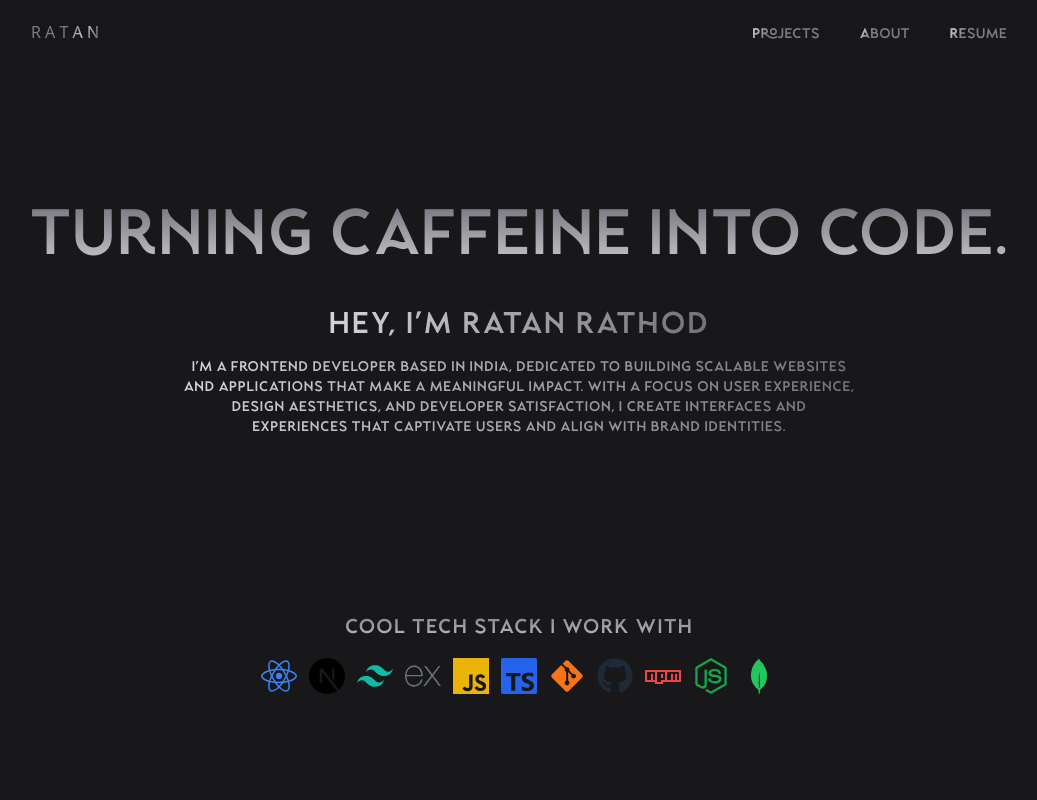
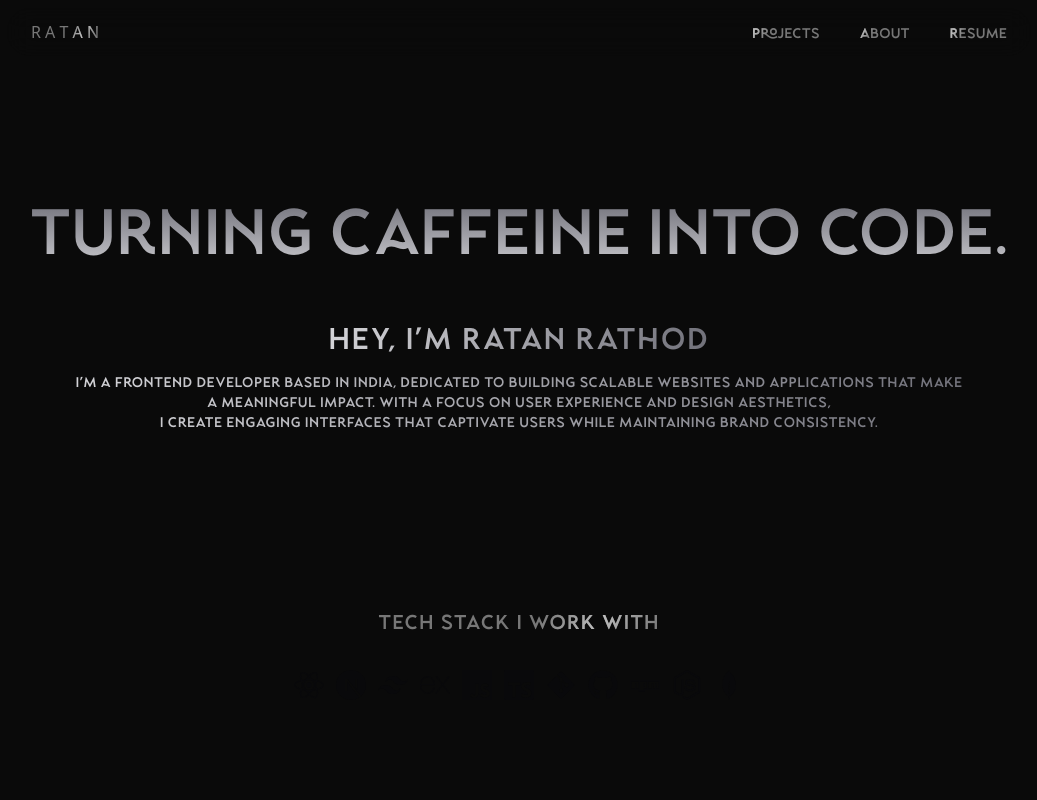
Before and after one commit to ratanz/Portfolio, a Next.js app: page / in a window 1280 px wide. Shown: the top 800 px of the page, without its empty margins (121-1158 px from the left). Built offline with nearby package versions, Linux system fonts and the light colour scheme.

Commit message:
shadow effect on icon

```diff
--- a/components/Homepage.tsx
+++ b/components/Homepage.tsx
@@ -3,9 +3,9 @@
 import React, { useEffect, useRef } from 'react'
 import { gsap } from 'gsap'
 import { ScrollTrigger } from 'gsap/ScrollTrigger'
-import { FaReact, FaGitAlt, FaGithub, FaNpm, FaNodeJs } from 'react-icons/fa';
+import { FaReact, FaGitAlt, FaGithub, FaNpm, FaNodeJs, FaHome, FaUser, FaCode } from 'react-icons/fa';
 import { SiNextdotjs, SiTailwindcss, SiExpress, SiJavascript, SiTypescript, SiMongodb } from 'react-icons/si';
-
+import ShinyText from './ui/ShinyText'
 
 gsap.registerPlugin(ScrollTrigger)
 
@@ -28,33 +28,30 @@ const Homepage = () => {
       {
         y: 0,
         opacity: 1,
-        duration: 0.3,
+        duration: 0.5,
         ease: 'power3.out',
       }
     )
 
     // sub title and description animation
-    tl.fromTo([subTitleRef.current, descriptionRef.current, techStackTitleRef.current, iconsRef.current],
+    tl.fromTo([subTitleRef.current, descriptionRef.current, iconsRef.current],
       { y: 50, opacity: 0 },
       { y: 0, opacity: 1, duration: 1.3, stagger: 0.3, ease: 'power3.out' },
       '-=0.9'
     )
 
-
+    // gradient text animation
     const animateGradientText = (element: HTMLElement) => {
       tl.fromTo(element,
         { backgroundSize: '0% 100%', opacity: 0 },
-        { backgroundSize: '100% 100%', opacity: 1, duration: 0.9, scrub: 0.8, stagger: 0.2, ease: 'power2.out' },
+        { backgroundSize: '100% 100%', opacity: 1, duration: 1.2, scrub: 1, stagger: 0.6, ease: 'power2.out' },
         '-=0.8'
       )
     }
 
-    animateGradientText(mainTitleRef.current!)
-    animateGradientText(subTitleRef.current!)
-    animateGradientText(descriptionRef.current!)
-    animateGradientText(techStackTitleRef.current!)
-    animateGradientText(connectTitleRef.current!)
-    animateGradientText(connectIconsRef.current!)
+    [mainTitleRef, subTitleRef, descriptionRef, techStackTitleRef, connectTitleRef, connectIconsRef].forEach(ref => {
+      if (ref.current) animateGradientText(ref.current)
+    })
 
     tl.fromTo(connectTitleRef.current,
       { x: 0, opacity: 0 },
@@ -86,9 +83,9 @@ const Homepage = () => {
       {
         opacity: 1,
         y: 0,
-        duration: 0.3,
+        duration: 0.4,
         stagger: 0.2,
-        ease: 'back.out(1.4)'
+        ease: 'power3.out'
       },
       '-=0.7'  // This makes the icons animation start earlier
     )
@@ -99,7 +96,7 @@ const Homepage = () => {
     }
   }, [])
 
- // scroll animation when scroll back to top
+  // scroll animation when scroll back to top
   //   useEffect(() => {
   //     const scrollTl = gsap.timeline({
   //       scrollTrigger: {
@@ -181,46 +178,59 @@ const Homepage = () => {
   // }, [])
 
   return (
-    <div className='content lg:min-h-[100vh] min-h-[80vh] lg:p-14 p-6 font-glorich w-full bg-zinc-900'>
+    <div className='content lg:min-h-[140vh] min-h-[80vh] lg:p-14 p-6 font-glorich w-full bg-neutral-950 '>
       <div className='flex flex-col items-start justify-center lg:mt-32 p-4 mt-40'>
 
         <h1 ref={mainTitleRef} className='lg:text-[5vw] md:text-[3vw] text-xl flex font-bold  self-center bg-gradient-to-t  from-zinc-300 to-zinc-500 bg-clip-text text-transparent lg:p-6 p-0'>
           Turning Caffeine Into Code.
         </h1>
 
-        <h2 ref={subTitleRef} className={`lg:text-3xl text-[13px]  font-semibold self-center bg-gradient-to-r from-zinc-300 to-zinc-500 bg-clip-text text-transparent tracking-wider lg:h-[6.3vh] pt-2 lg:mt-6 mt-10`}>
+        <h2 ref={subTitleRef} className={`lg:text-3xl text-[13px]  font-semibold self-center bg-gradient-to-r from-zinc-300 to-zinc-500 bg-clip-text text-transparent tracking-wider lg:h-[6.3vh] pt-2 lg:mt-10 mt-10`}>
           Hey, I&apos;m Ratan Rathod
         </h2>
-
-        <p ref={descriptionRef} className='lg:text-sm text-[10px] lg:mt-2 mt-1  font-normal text-center max-w-2xl mx-auto bg-gradient-to-r from-zinc-300 to-zinc-500 bg-clip-text text-transparent tracking-wide leading-loose'>
-          I&apos;m a frontend developer based in India,
-          dedicated to building scalable websites and applications that make a meaningful impact.
-          With a focus on user experience, design aesthetics, and developer satisfaction,
-          I create interfaces and experiences that captivate users and align with brand identities.
+        <p ref={descriptionRef} className='lg:text-sm text-[10px] lg:mt-2 mt-1  font-normal text-center max-w-4xl mx-auto bg-gradient-to-r from-zinc-300 to-zinc-500 bg-clip-text text-transparent tracking-wide leading-relaxed'>
+          I&apos;m a frontend developer based in India, dedicated to building scalable
+          websites and applications that make a meaningful impact. With a focus on user
+          experience and design aesthetics, <br />
+          I create engaging interfaces that captivate
+          users while maintaining brand consistency.
         </p>
 
       </div>
 
       <div className='flex flex-col items-center justify-center lg:p-28 sm:mt-10 mt-24 '>
-        <h1 ref={techStackTitleRef} className={`lg:text-xl text-[16px] font-bold self-center tracking-wider p-2 uppercase bg-gradient-to-t from-zinc-300 to-zinc-500 bg-clip-text text-transparent `}>
-          Cool tech stack i work with
+        <h1 ref={techStackTitleRef}>
+          <ShinyText
+            text="Tech Stack I Work With"
+            className="lg:text-xl text-[16px] font-bold self-center tracking-wider p-2 uppercase"
+          />
         </h1>
 
-        <div ref={iconsRef} className="flex flex-wrap justify-center gap-3 mt-2">
-          <FaReact className="lg:text-4xl text-xl text-blue-500" title="React" />
-          <SiNextdotjs className="lg:text-4xl text-xl text-black" title="Next.js" />
-          <SiTailwindcss className="lg:text-4xl text-xl text-teal-500" title="Tailwind CSS" />
-          <SiExpress className="lg:text-4xl text-xl text-gray-500" title="Express.js" />
-          <SiJavascript className="lg:text-4xl text-xl text-yellow-500" title="JavaScript" />
-          <SiTypescript className="lg:text-4xl text-xl text-blue-600" title="TypeScript" />
-          <FaGitAlt className="lg:text-4xl text-xl text-orange-500" title="Git" />
-          <FaGithub className="lg:text-4xl text-xl text-gray-800" title="GitHub" />
-          <FaNpm className="lg:text-4xl text-xl text-red-500" title="npm" />
-          <FaNodeJs className="lg:text-4xl text-xl text-green-600" title="Node.js" />
-          <SiMongodb className="lg:text-4xl text-xl text-green-500" title="MongoDB" />
+        <div ref={iconsRef} className="flex flex-wrap justify-center gap-3 mt-2 p-4">
+          {[
+            { Icon: FaReact, color: "blue-500", shadowColor: "#3B82F6", title: "React" },
+            { Icon: SiNextdotjs, color: "black", shadowColor: "#000000", title: "Next.js" },
+            { Icon: SiTailwindcss, color: "teal-500", shadowColor: "#14B8A6", title: "Tailwind CSS" },
+            { Icon: SiExpress, color: "gray-500", shadowColor: "#6B7280", title: "Express.js" },
+            { Icon: SiJavascript, color: "yellow-500", shadowColor: "#EAB308", title: "JavaScript" },
+            { Icon: SiTypescript, color: "blue-600", shadowColor: "#2563EB", title: "TypeScript" },
+            { Icon: FaGitAlt, color: "orange-500", shadowColor: "#F97316", title: "Git" },
+            { Icon: FaGithub, color: "gray-800", shadowColor: "#1F2937", title: "GitHub" },
+            { Icon: FaNpm, color: "red-500", shadowColor: "#EF4444", title: "npm" },
+            { Icon: FaNodeJs, color: "green-600", shadowColor: "#16A34A", title: "Node.js" },
+            { Icon: SiMongodb, color: "green-500", shadowColor: "#22C55E", title: "MongoDB" }
+          ].map(({ Icon, color, shadowColor, title }) => (
+            <Icon
+              key={title}
+              className={`lg:text-3xl text-xl text-${color} transition-all duration-300 hover:scale-110`}
+              style={{
+                filter: `mix-blend-mode: soft-light drop-shadow(0 0 3px ${shadowColor})`
+              }}
+              title={title}
+            />
+          ))}
         </div>
       </div>
-
     </div>
   )
 }
```
